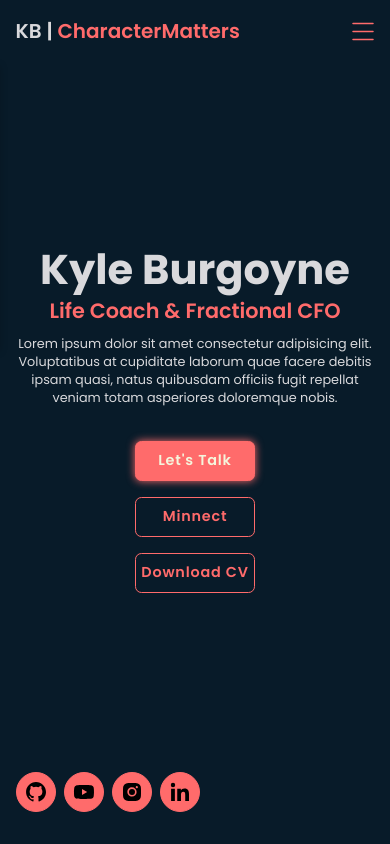
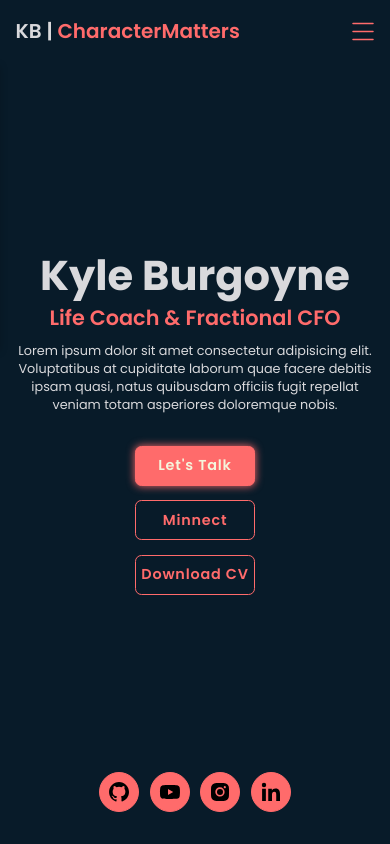
Before and after one commit to kylecburgoyneF9/business_website, a Vue app: page / in a window 390 px wide. Shown: the top 844 px of the page. Built offline with nearby package versions, Linux system fonts and the light colour scheme.

Commit message:
responsive edits

```diff
--- a/src/assets/interior-hero.css
+++ b/src/assets/interior-hero.css
@@ -8,6 +8,7 @@
     background-position: center;
     text-align: center;
     position: relative;
+    padding: 8rem 9%;
 }
 
 .interior-hero .background-video {
--- a/src/assets/main.css
+++ b/src/assets/main.css
@@ -36,7 +36,7 @@ section {
 .home {
   display: flex;
   align-items: center;
-  padding: calc(4rem + 40px + 20px) 9%;
+  padding: 0 9%;
   background-color: var(--dk-blue);
   background-size: cover;
   background-position: center;
@@ -46,6 +46,7 @@ section {
   width: 100%;
   max-width: 60rem;
   z-index: 99;
+  padding-top: .9rem;
 }
 
 .home-content h1 {
@@ -107,7 +108,7 @@ section {
 .home-content p {
   font-size: 1.6rem;
   /* subtracting the margin on the buttons below */
-  margin: 1.4rem 0 calc(4rem - .8rem);
+  margin: 1.4rem 0 calc(4rem - .9rem);
   color: var(--off-white);
 }
 
@@ -117,7 +118,7 @@ section {
   /* justify-content: space-between;
   max-width: 48.5rem; */
   /* height: 5rem; */
-  margin: 0 -1.6rem;
+  margin: 0 -.9rem;
 }
 
 .btn-box .btn {
@@ -126,7 +127,7 @@ section {
   align-items: center;
   min-width: 15rem;
   min-height: 5rem;
-  margin: 1rem;
+  margin: .9rem;
   background: var(--main-color);
   border: .2rem solid var(--main-color);
   border-radius: .8rem;
@@ -192,6 +193,14 @@ section {
   bottom: 4rem;
   display: flex;
   justify-content: space-between;
+}
+
+.home-sci.social-links a {
+  margin-right: 1.35rem;
+}
+
+.home-sci.social-links a:last-child {
+  margin-right: 0;
 }
 
 .home-imgHover {
@@ -471,6 +480,10 @@ span {
     background: var(--bg-color);
     opacity: .6;
   }
+
+  section {
+    padding: 5rem 4% 5rem;
+  }
 }
 
 @media (max-width: 550px) {
@@ -485,10 +498,6 @@ span {
   .home-content h1 {
     display: flex;
     flex-direction: column;
-  }
-
-  .home-sci {
-    justify-content: center;
   }
 }
 
@@ -506,6 +515,12 @@ span {
     align-items: center;
     flex-direction: column;
     text-align: center;
+  }
+
+  .home-sci {
+    justify-content: center;
+    width: 100%;
+    left: 0;
   }
 
   .btn-box {
--- a/src/components/DigitalPortfolio.vue
+++ b/src/components/DigitalPortfolio.vue
@@ -34,7 +34,7 @@
   flex-direction: column;
   justify-content: center;
   align-items: center;
-  height: 100vh;
+  min-height: 100vh;
   background: white;
 }
 
--- a/src/components/SocialLinks.vue
+++ b/src/components/SocialLinks.vue
@@ -21,7 +21,7 @@ import SvgYoutube from "./svgs/Youtube.vue";
 import SvgInstagram from "./svgs/Instagram.vue";
 import SvgLinkedin from "./svgs/Linkedin.vue";
 </script>
-<style scoped>
+<style>
 .social-links a {
     position: relative;
     display: inline-flex;
@@ -37,7 +37,10 @@ import SvgLinkedin from "./svgs/Linkedin.vue";
     z-index: 1;
     overflow: hidden;
     transition: .5s;
-    margin-right: 1rem;
+}
+
+.social-links a + .social-links a {
+    margin-left: 1rem;
 }
 
 .social-links a:hover {
```
